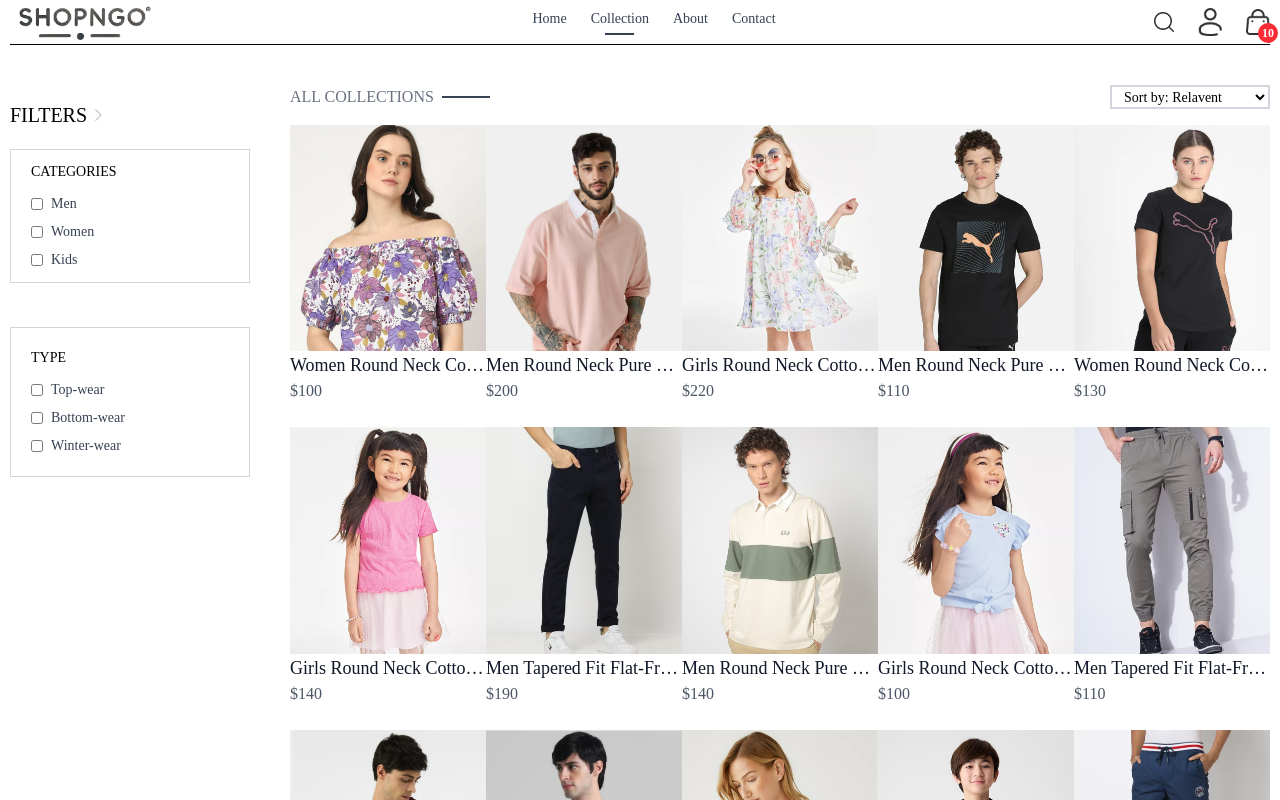
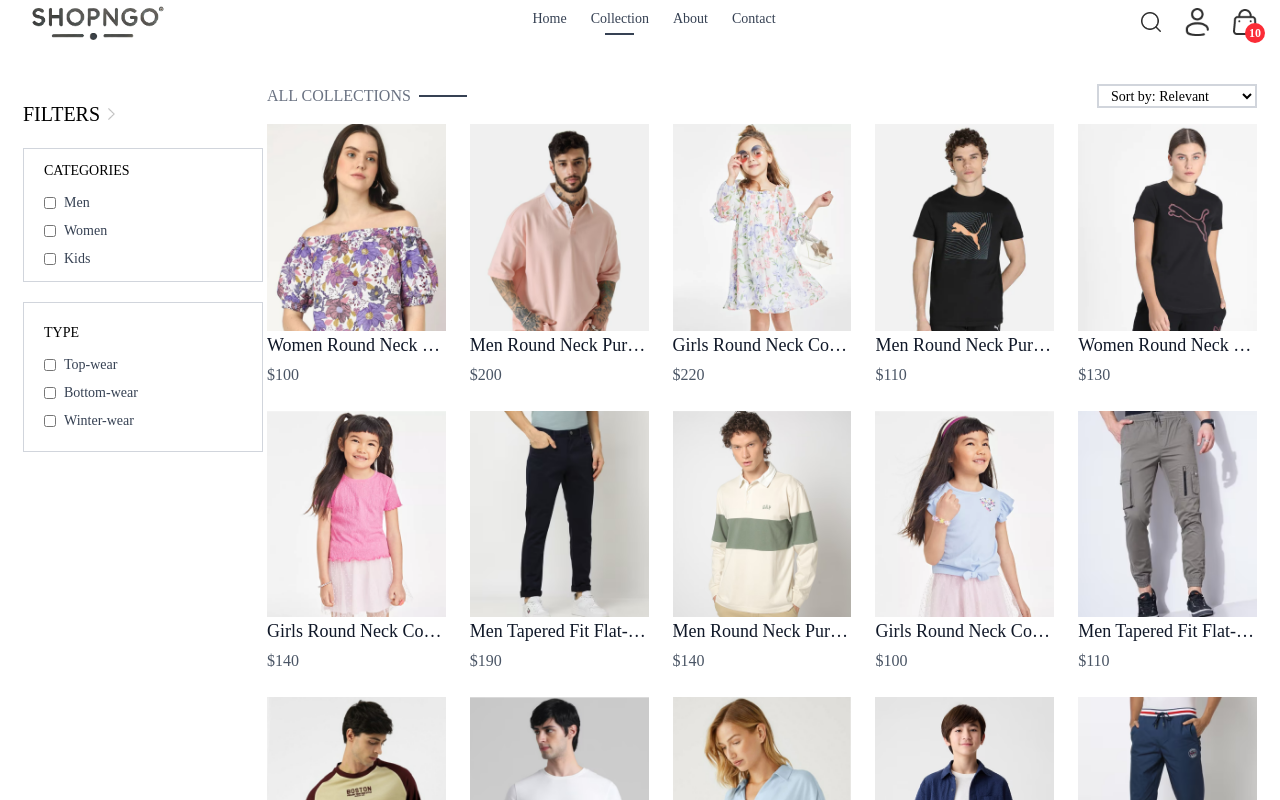
Before and after one commit to FAIZAN101013/ShopNGo, a React (Vite) app in the folder frontend/: page /collection in a window 1280 px wide. Shown: the top 800 px of the page. Built offline with nearby package versions, Linux system fonts and the light colour scheme.

Commit message:
Worked on the category section have work on the sub cateogry

```diff
--- a/frontend/src/App.jsx
+++ b/frontend/src/App.jsx
@@ -15,7 +15,7 @@ import Footer from './components/Footer'
 
 const App = () => {
   return (
-    <div className="px-4 sm:px-[5vw] md:px-[7vw] lg:px-[9vw] xl:px-[25vw]">
+    <div className="!px-4 !sm:px-[5vw] md:px-[7vw] lg:px-[9vw] xl:px-[25vw]">
       <NavBar />
          <Routes>
         <Route path="/" element={<Home />} />
--- a/frontend/src/components/Footer.jsx
+++ b/frontend/src/components/Footer.jsx
@@ -5,17 +5,17 @@ import { assets } from '../assets/assets';
 const Footer = () => {
     return (
         <div className=" !px-8 sm:px-16 !py-10 bg-light">
-            <div className='flex flex-col sm:grid grid-cols-[3fr_1fr_1fr] gap-8 my-10 mt-20 text-sm'>
+            <div className='flex flex-col sm:grid grid-cols-[3fr_1fr_1fr] !gap-8 !my-10 1mt-20 text-sm'>
                 <div>
-                    <img src={assets.logo} alt="ShopNGo Logo" className='mb-6 w-32' />
-                    <br />
+                    <img src={assets.logo} alt="ShopNGo Logo" className='!mb-6 w-32' />
+
                     <p className='w-full md:w-2/3 text-gray-500'>
                         Discover the best deals and latest trends at ShopNGo. Your one-stop shop for everything you need! From electronics to fashion, we have it all. Shop now and save big!
                     </p>
                 </div>
                 <div>
                     <p className='text-xl font-medium !mb-4'>ShopNGo</p>
-                    <br />
+
                     <ul className='flex flex-col gap-2 text-gray-600'>
                         <li>Home</li>
                         <li>About us</li>
@@ -25,8 +25,8 @@ const Footer = () => {
                     </ul>
                 </div>
                 <div>
-                    <p className='text-xl font-medium mb-4'>GET IN TOUCH</p>
-                    <br />
+                    <p className='text-xl font-medium !mb-4'>GET IN TOUCH</p>
+
                     <ul className='flex flex-col gap-2 text-gray-600'>
                         <li>+91 880591****</li>
                         <li>faizan.m.patel10@gmail.com</li>
@@ -34,9 +34,7 @@ const Footer = () => {
                     </ul>
                 </div>
             </div>
-            <br />
-            <br />
-            <hr className='my-6' />
+            <hr className='!my-6' />
             <p className='text-sm text-center'>© 2022 ShopNGo. All rights reserved.</p>
         </div>
     );
--- a/frontend/src/components/OurPolicy.jsx
+++ b/frontend/src/components/OurPolicy.jsx
@@ -13,14 +13,14 @@ const OurPolicy = () => {
         <>
 
           <div className='space'></div>
-         <div className="flex flex-col sm:flex-row justify-center gap-12 sm:gap-16 text-center py-20 text-xs sm:text-sm md:text-base text-gray-700">
+         <div className="flex flex-col sm:flex-row justify-center !gap-12 sm:gap-16 text-center !py-20 text-xs sm:text-sm md:text-base text-gray-700">
       {policies.map((policy, index) => (
         <div key={index} className="flex flex-col items-center w-60">
           <div className="flex justify-center items-center w-16 h-16 bg-gray-100 rounded-full">
             <img src={policy.icon} className="w-10" alt={policy.title} />
           </div>
           <p className="font-semibold text-lg mt-3">{policy.title}</p>
-          <p className="text-gray-500 mt-2">{policy.desc}</p>
+          <p className="text-gray-500 !mt-2">{policy.desc}</p>
         </div>
       ))}
     </div>
--- a/frontend/src/components/ProductItem.jsx
+++ b/frontend/src/components/ProductItem.jsx
@@ -9,10 +9,10 @@ const ProductItem = ({ id, image, name, price }) => {
 
       <Link className='text-gray-700 cursor-pointer' to={`/product/${id}`}>
           <div className='overflow-hidden'>
-              <img  className='hover:scale-110 transition  ease-in-out' src={image[0]} alt="" />
+              <img  className='hover:scale-110 transition  !ease-in-out' src={image[0]} alt="" />
           </div>
-          <p className=' text-gray-900 font-medium text-lg truncate'>{name}</p>
-          <p className='text-gray-600 text-md mt-1'>{currency}{ price}</p>
+          <p className=' text-gray-900 font-medium !text-lg !truncate'>{name}</p>
+          <p className='text-gray-600 text-md !mt-1'>{currency}{ price}</p>
       </Link>
 
   )
--- a/frontend/src/index.css
+++ b/frontend/src/index.css
@@ -17,8 +17,8 @@ body {
   line-height: 1.5;
   -webkit-font-smoothing: antialiased;
   -moz-osx-font-smoothing: grayscale;
-  padding-right: 10px;
-  padding-left: 10px;
+  padding-right: 7px;
+  padding-left: 7px;
 }
 
 /* Reset links */
--- a/frontend/src/pages/Collection.jsx
+++ b/frontend/src/pages/Collection.jsx
@@ -1,5 +1,5 @@
-import React, { useContext ,useEffect } from 'react'
-import { useState } from 'react'
+import React, { useContext, useEffect, useCallback } from 'react';
+import { useState } from 'react';
 import { ShopContext } from '../context/ShopContext';
 import { assets } from '../assets/assets';
 import Title from '../components/Title';
@@ -8,85 +8,105 @@ import ProductItem from '../components/ProductItem';
 const Collection = () => {
   const { products } = useContext(ShopContext);
   const [showFilter, setShowFilter] = useState(false);
-  const [filter, setFilter] = useState([]);
+  const [filteredProducts, setFilteredProducts] = useState(products);
+
+  const [category, setCategory] = useState([]);
+  const [subCategory, setSubCategory] = useState([]);
+
+  const toggleCategory = (e) => {
+    if (category.includes(e.target.value)) {
+      setCategory((prev) => prev.filter((item) => item !== e.target.value));
+    } else {
+      setCategory((prev) => [...prev, e.target.value]);
+    }
+  };
+
+  const toggleSubCategory = (e) => {
+    if (subCategory.includes(e.target.value)) {
+      setSubCategory((prev) => prev.filter((item) => item !== e.target.value));
+    } else {
+      setSubCategory((prev) => [...prev, e.target.value]);
+    }
+  };
+
+  const applyFilter = useCallback(() => {
+    let productsCopy = products.slice();
+    if (category.length > 0) {
+      productsCopy = productsCopy.filter((item) => category.includes(item.category));
+    }
+    setFilteredProducts(productsCopy);
+  }, [products, category]);
+
   useEffect(() => {
-    setFilter(products)
-  }, [products])
+    setFilteredProducts(products);
+  }, [products]);
+
+  useEffect(() => {
+    applyFilter();
+  }, [category, subCategory, applyFilter]);
 
   return (
-    <div className='flex flex-col  sm:flex-row  gap-1 sm:gap-10 !pt-10 border-t'>
-
+    <div className='flex flex-col sm:flex-row !gap-1 sm:gap-10 !pt-10'>
       {/** filter option */}
       <div className='min-w-60'>
-        <p onClick={()=>setShowFilter(!showFilter)}  className='!my-4 text-xl flex items-center cursor-pointer !gap-2'>FILTERS
-          <img  className={`!h-3 !sm-hidden ${showFilter ? 'rotate-90' : ''} `} src={assets.dropdown_icon}  alt=''/></p>
+        <p onClick={() => setShowFilter(!showFilter)} className='!my-4 text-xl flex items-center cursor-pointer !gap-2'>
+          FILTERS
+          <img className={`!h-3 !sm-hidden ${showFilter ? 'rotate-90' : ''}`} src={assets.dropdown_icon} alt='Dropdown Icon' />
+        </p>
 
         {/** category filter */}
         <div className={`border border-gray-300 !pl-5 !py-3 !my-5 ${showFilter ? '' : 'hidden'} sm:block`}>
-
-          <p className='!mb-3 text-sm font-medium '>CATEGORIES</p>
+          <p className='!mb-3 text-sm font-medium'>CATEGORIES</p>
           <div className='flex flex-col gap-2 text-sm font-light text-gray-700'>
             <p className='flex gap-2'>
-              <input  className='w-3' type='checkbox' value={' Men'} />Men
-
+              <input className='w-3' type='checkbox' value={'Men'} onChange={toggleCategory} /> Men
             </p>
             <p className='flex gap-2'>
-              <input  className='w-3' type='checkbox' value={'Women'} /> Women
-
+              <input className='w-3' type='checkbox' value={'Women'} onChange={toggleCategory} /> Women
             </p>
             <p className='flex gap-2'>
-              <input  className='w-3' type='checkbox' value={'Kides'} /> Kids
-
+              <input className='w-3' type='checkbox' value={'Kids'} onChange={toggleCategory} /> Kids
             </p>
-
           </div>
         </div>
-        <br />
-        {/** Subcategory */}
-         <div className={`border border-gray-300 !pl-5 !py-5 mt-6 ${showFilter ? '' : 'hidden'} sm:block`}>
 
-          <p className='!mb-3 text-sm font-medium '>TYPE</p>
+        {/** subcategory filter */}
+        <div className={`border border-gray-300 !pl-5 !py-5 mt-6 ${showFilter ? '' : 'hidden'} sm:block`}>
+          <p className='!mb-3 text-sm font-medium'>TYPE</p>
           <div className='flex flex-col gap-2 text-sm font-light text-gray-700'>
             <p className='flex gap-2'>
-              <input  className='w-3' type='checkbox' value={'Top-wear'} /> Top-wear
-
+              <input className='w-3' type='checkbox' value={'Top-wear'} onChange={toggleSubCategory} /> Top-wear
             </p>
             <p className='flex gap-2'>
-              <input  className='w-3' type='checkbox' value={'BOTTOM-WEAR'} /> Bottom-wear
-
+              <input className='w-3' type='checkbox' value={'Bottom-wear'} onChange={toggleSubCategory} /> Bottom-wear
             </p>
             <p className='flex gap-2'>
-              <input  className='w-3' type='checkbox' value={'WINTER WEAR'} /> Winter-wear
-
+              <input className='w-3' type='checkbox' value={'Winter-wear'} onChange={toggleSubCategory} /> Winter-wear
             </p>
-
           </div>
         </div>
       </div>
 
-      {/** right Side*/}
+      {/** right side */}
       <div className='flex-1'>
-        <div className=' flex justify-between text-base !mb-4'>
+        <div className='flex justify-between text-base !mb-4'>
           <Title text1={'ALL'} text2={'COLLECTIONS'} />
           {/** sort by */}
           <select className='border-2 border-gray-300 text-sm !px-2'>
-            <option value="relavent">Sort by: Relavent</option>
-            <option value="low-high">Sort by: Low to High</option>
-            <option value="high-low">Sort by: High to low</option>
+            <option value='relevant'>Sort by: Relevant</option>
+            <option value='low-high'>Sort by: Low to High</option>
+            <option value='high-low'>Sort by: High to Low</option>
           </select>
         </div>
         {/** product */}
-        <div className='grid grid-cols-2 md:grid-cols-3 lg:grid-cols-5 gap-y-6'>
-          {
-            filter.map((item, index) => (
-
-              <ProductItem key={index} id={item._id} image={item.image} name={item.name} price={item.price} />
-            ))
-          }
+        <div className='grid grid-cols-2 md:grid-cols-3 lg:grid-cols-5 ml-2 gap-6'>
+          {filteredProducts.map((item, index) => (
+            <ProductItem key={index} id={item._id} image={item.image} name={item.name} price={item.price} />
+          ))}
         </div>
       </div>
     </div>
-  )
-}
+  );
+};
 
-export default Collection
+export default Collection;
```
